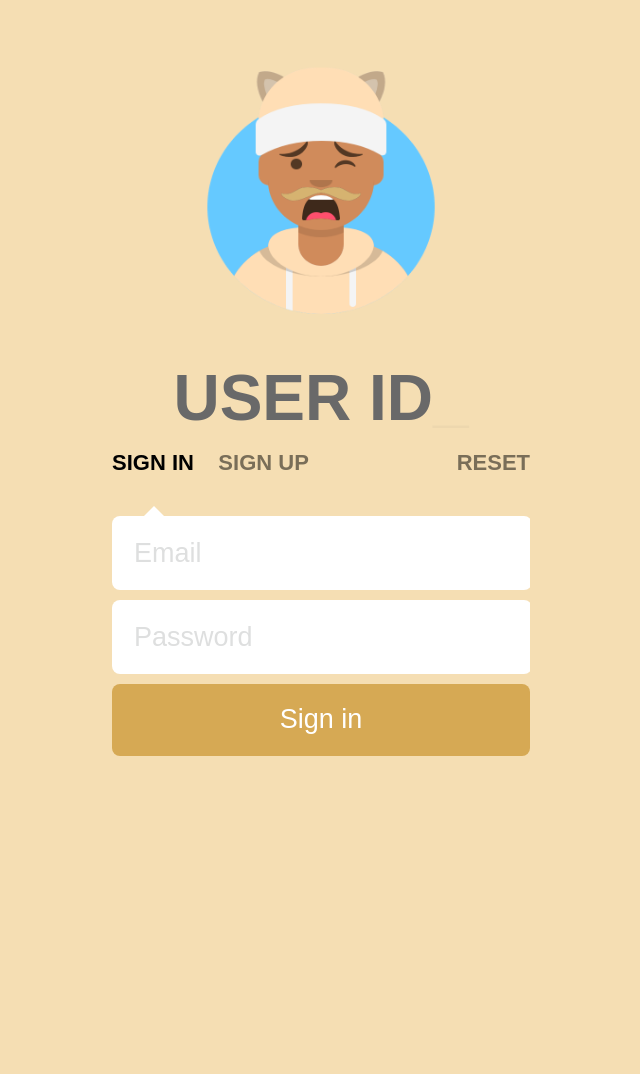
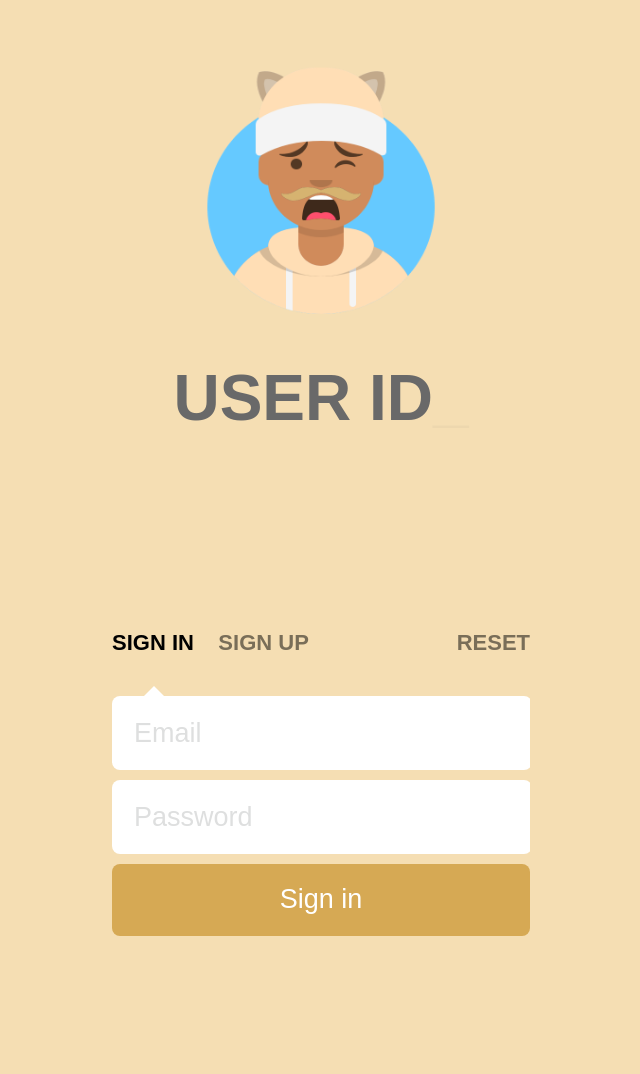
Before and after one commit to Dos1fy/Dos1fy, a plain HTML site: page register.html in a window 1280 px wide. Shown: the whole page, without its empty margins (319-959 px from the left). Drawn offline with Linux system fonts and the light colour scheme.

Commit message:
adaptive reg

```diff
--- a/style-reg.css
+++ b/style-reg.css
@@ -145,7 +145,7 @@ button:hover {
 }
 .container {
     padding: 16px;
-    margin-top: -60%;
+    margin-top: -20%;
 
 }
 
```
